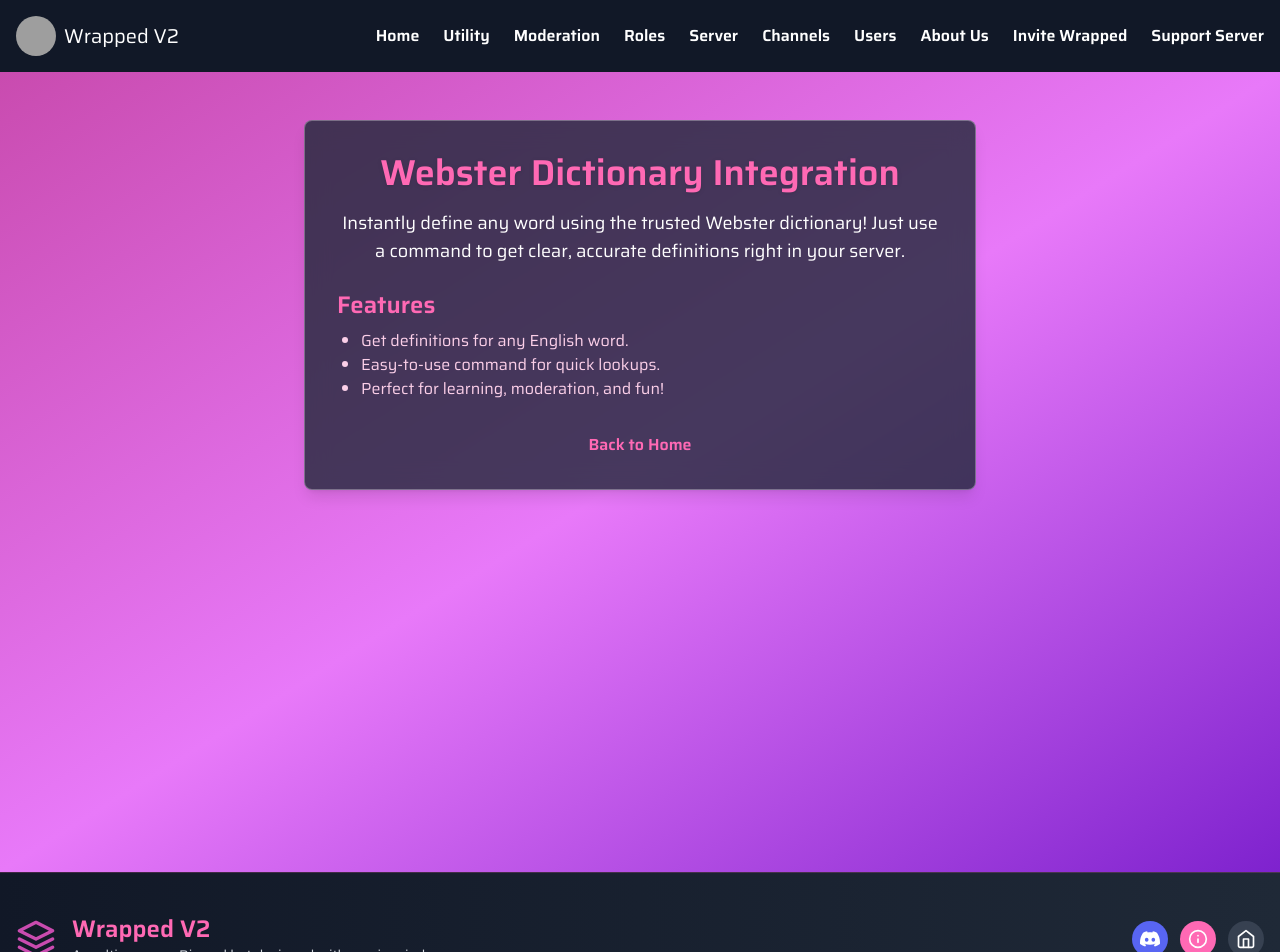
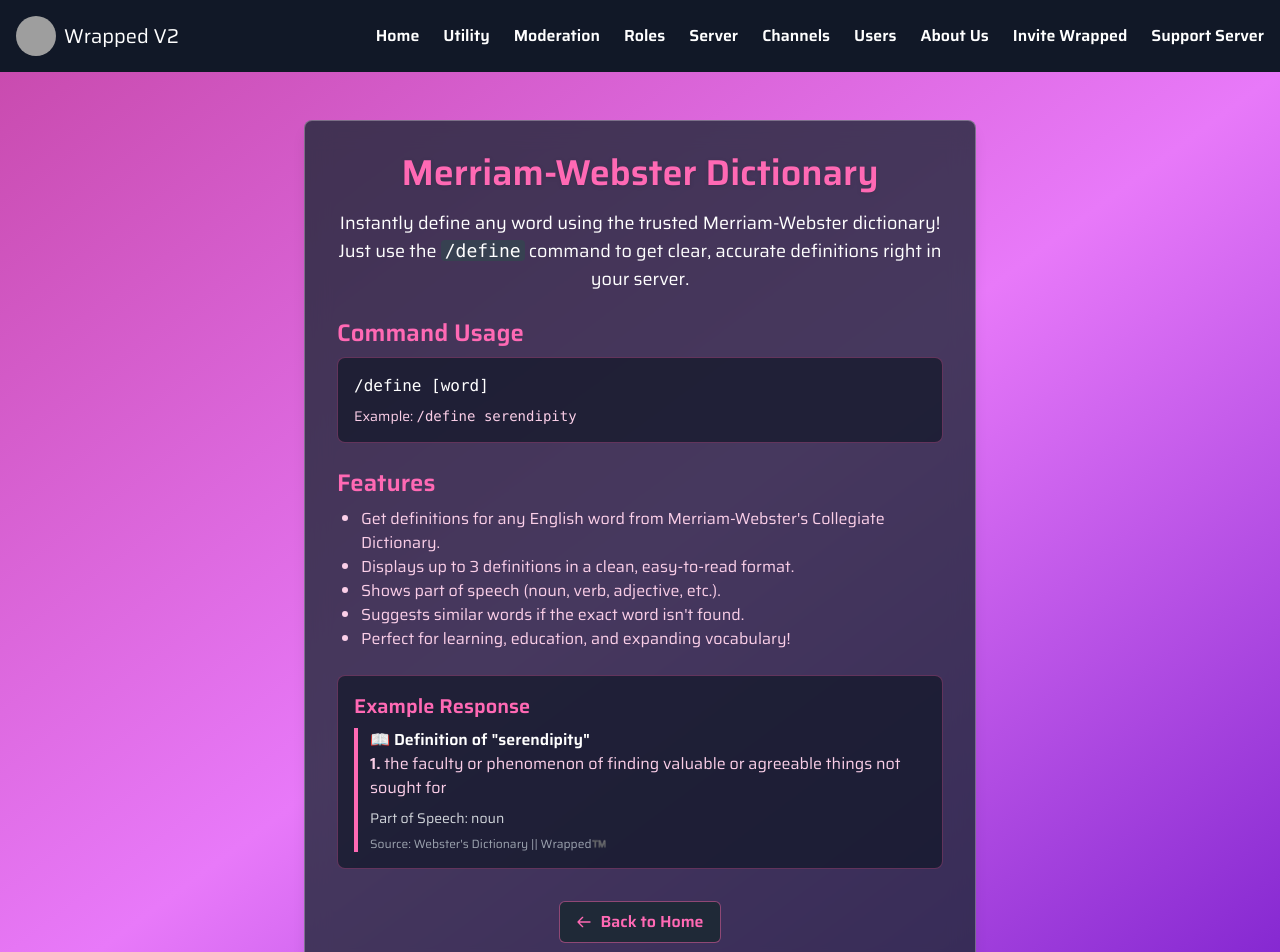
Before and after one commit to WxTaco/main-website, a React (Vite) app in the folder wrapped-v2/: page /utility/dictionary in a window 1280 px wide. Shown: the top 952 px of the page. Built offline with nearby package versions, Linux system fonts and the light colour scheme; grey boxes are pictures that could not be loaded.

Commit message:
Update Dictionary page to reflect /define command details

```diff
--- a/wrapped-v2/src/pages/Dictionary.tsx
+++ b/wrapped-v2/src/pages/Dictionary.tsx
@@ -4,18 +4,45 @@
   return (
     <div className="min-h-screen w-full bg-gradient-to-br from-[#c94baf] via-fuchsia-400 to-purple-700 flex flex-col items-center justify-start py-12 px-4">
       <div className="max-w-2xl w-full bg-gray-800/80 backdrop-blur-md rounded-lg shadow-lg p-8 border border-white/30">
-        <h1 className="text-4xl font-saira font-extrabold text-wrapped-pink mb-4 text-center drop-shadow">Webster Dictionary Integration</h1>
+        <h1 className="text-4xl font-saira font-extrabold text-wrapped-pink mb-4 text-center drop-shadow">Merriam-Webster Dictionary</h1>
         <p className="text-lg text-white mb-6 text-center">
-          Instantly define any word using the trusted Webster dictionary! Just use a command to get clear, accurate definitions right in your server.
+          Instantly define any word using the trusted Merriam-Webster dictionary! Just use the <span className="font-mono bg-gray-700 px-1 rounded">/define</span> command to get clear, accurate definitions right in your server.
         </p>
+
+        <h2 className="text-2xl font-bold text-wrapped-pink mb-2">Command Usage</h2>
+        <div className="bg-gray-900/70 p-4 rounded-lg border border-wrapped-pink/30 mb-6">
+          <p className="font-mono text-white mb-2">/define [word]</p>
+          <p className="text-pink-200 text-sm">Example: <span className="font-mono">/define serendipity</span></p>
+        </div>
+
         <h2 className="text-2xl font-bold text-wrapped-pink mb-2">Features</h2>
         <ul className="list-disc ml-6 mb-6 text-pink-200">
-          <li>Get definitions for any English word.</li>
-          <li>Easy-to-use command for quick lookups.</li>
-          <li>Perfect for learning, moderation, and fun!</li>
+          <li>Get definitions for any English word from Merriam-Webster's Collegiate Dictionary.</li>
+          <li>Displays up to 3 definitions in a clean, easy-to-read format.</li>
+          <li>Shows part of speech (noun, verb, adjective, etc.).</li>
+          <li>Suggests similar words if the exact word isn't found.</li>
+          <li>Perfect for learning, education, and expanding vocabulary!</li>
         </ul>
+
+        <div className="bg-gray-900/70 p-4 rounded-lg border border-wrapped-pink/30 mb-6">
+          <h3 className="text-xl font-bold text-wrapped-pink mb-2">Example Response</h3>
+          <div className="border-l-4 border-wrapped-pink pl-3">
+            <p className="font-bold text-white">📖 Definition of "serendipity"</p>
+            <p className="text-pink-200 mb-2">
+              <span className="font-bold">1.</span> the faculty or phenomenon of finding valuable or agreeable things not sought for
+            </p>
+            <p className="text-sm text-gray-300">Part of Speech: noun</p>
+            <p className="text-xs text-gray-400 mt-2">Source: Webster's Dictionary || Wrapped™️</p>
+          </div>
+        </div>
+
         <div className="text-center mt-8">
-          <Link to="/" className="text-wrapped-pink font-bold hover:underline">Back to Home</Link>
+          <Link to="/" className="inline-flex items-center bg-gray-800 hover:bg-gray-700 text-wrapped-pink font-bold py-2 px-4 rounded-md border border-wrapped-pink/50 transition-all duration-200">
+            <svg xmlns="http://www.w3.org/2000/svg" className="h-4 w-4 mr-2" fill="none" viewBox="0 0 24 24" stroke="currentColor">
+              <path strokeLinecap="round" strokeLinejoin="round" strokeWidth={2} d="M10 19l-7-7m0 0l7-7m-7 7h18" />
+            </svg>
+            Back to Home
+          </Link>
         </div>
       </div>
     </div>
```
